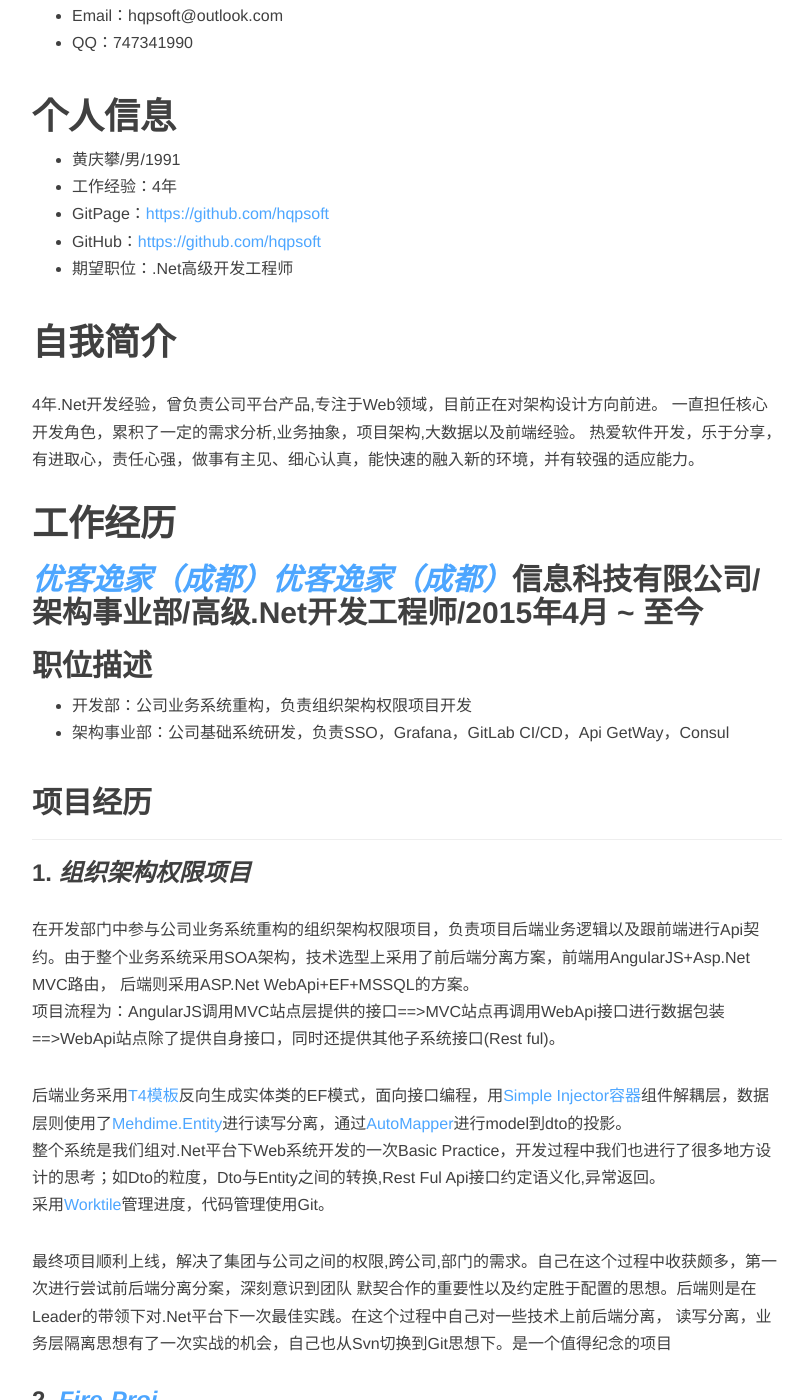
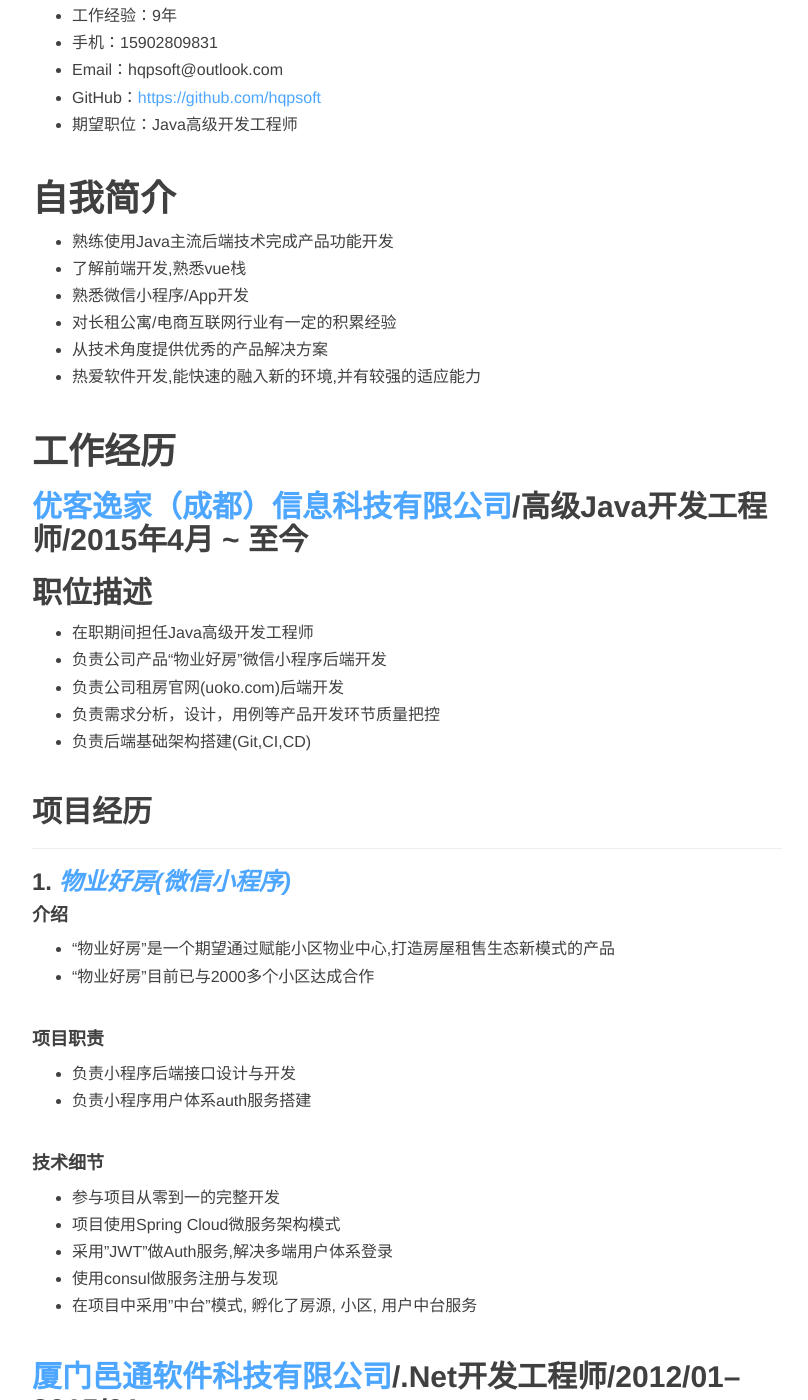
Before and after one commit to hqpsoft/hqpsoft.github.io, a Jekyll site: the page built from _posts/2016-05-18-Resume.md, in a window 1280 px wide and 1400 px high, scrolled down 549 px. Shown: the whole window, without its empty margins (233-1041 px from the left). Built offline with Jekyll 4.4.1, drawn with Linux system fonts in a browser that asks for light colours; nearby versions of some CDN libraries; comment, search, counter and statistics services are not loaded; some of the changed text lies outside the part shown.

Commit message:
Update 2016-05-18-Resume.md

```diff
--- a/_posts/2016-05-18-Resume.md
+++ b/_posts/2016-05-18-Resume.md
@@ -6,79 +6,55 @@
 description: Resume
 ---
 
-# 联系方式
+# 个人信息
+* 黄庆攀/男/1991
+* 工作经验：9年
 * 手机：15902809831
 * Email：hqpsoft@outlook.com
-* QQ：747341990
-
-# 个人信息
-* 黄庆攀/男/1991
-* 工作经验：4年
-* GitPage：[https://github.com/hqpsoft](https://github.com/hqpsoft)
 * GitHub：[https://github.com/hqpsoft](https://github.com/hqpsoft)
-* 期望职位：.Net高级开发工程师
+* 期望职位：Java高级开发工程师
 
 # 自我简介
-4年.Net开发经验，曾负责公司平台产品,专注于Web领域，目前正在对架构设计方向前进。
-一直担任核心开发角色，累积了一定的需求分析,业务抽象，项目架构,大数据以及前端经验。
-热爱软件开发，乐于分享，有进取心，责任心强，做事有主见、细心认真，能快速的融入新的环境，并有较强的适应能力。
+* 熟练使用Java主流后端技术完成产品功能开发
+* 了解前端开发,熟悉vue栈
+* 熟悉微信小程序/App开发
+* 对长租公寓/电商互联网行业有一定的积累经验
+* 从技术角度提供优秀的产品解决方案
+* 热爱软件开发,能快速的融入新的环境,并有较强的适应能力
 
 # 工作经历
 
-## ***[优客逸家（成都）优客逸家（成都）](http://www.uoko.com/)***信息科技有限公司/架构事业部/高级.Net开发工程师/2015年4月 ~ 至今
+## [优客逸家（成都）信息科技有限公司](http://www.uoko.com/)/高级Java开发工程师/2015年4月 ~ 至今
 
 ## 职位描述
-* 开发部：公司业务系统重构，负责组织架构权限项目开发
-* 架构事业部：公司基础系统研发，负责SSO，Grafana，GitLab CI/CD，Api GetWay，Consul
+* 在职期间担任Java高级开发工程师
+* 负责公司产品“物业好房”微信小程序后端开发
+* 负责公司租房官网(uoko.com)后端开发
+* 负责需求分析，设计，用例等产品开发环节质量把控
+* 负责后端基础架构搭建(Git,CI,CD)
 
 ## 项目经历
 ---
 
-### 1.  ***组织架构权限项目***
-在开发部门中参与公司业务系统重构的组织架构权限项目，负责项目后端业务逻辑以及跟前端进行Api契约。由于整个业务系统采用SOA架构，技术选型上采用了前后端分离方案，前端用AngularJS+Asp.Net MVC路由，
-后端则采用ASP.Net WebApi+EF+MSSQL的方案。
-项目流程为：AngularJS调用MVC站点层提供的接口==>MVC站点再调用WebApi接口进行数据包装==>WebApi站点除了提供自身接口，同时还提供其他子系统接口(Rest ful)。
-
-后端业务采用[T4模板](https://github.com/sjh37/EntityFramework-Reverse-POCO-Code-First-Generator)反向生成实体类的EF模式，面向接口编程，用[Simple Injector容器](https://github.com/simpleinjector/SimpleInjector)组件解耦层，数据层则使用了[Mehdime.Entity](https://github.com/mehdime/DbContextScope)进行读写分离，通过[AutoMapper](https://github.com/AutoMapper/AutoMapper)进行model到dto的投影。
-整个系统是我们组对.Net平台下Web系统开发的一次Basic Practice，开发过程中我们也进行了很多地方设计的思考；如Dto的粒度，Dto与Entity之间的转换,Rest Ful Api接口约定语义化,异常返回。
-采用[Worktile](https://worktile.com/)管理进度，代码管理使用Git。
-
-最终项目顺利上线，解决了集团与公司之间的权限,跨公司,部门的需求。自己在这个过程中收获颇多，第一次进行尝试前后端分离分案，深刻意识到团队
-默契合作的重要性以及约定胜于配置的思想。后端则是在Leader的带领下对.Net平台下一次最佳实践。在这个过程中自己对一些技术上前后端分离，
-读写分离，业务层隔离思想有了一次实战的机会，自己也从Svn切换到Git思想下。是一个值得纪念的项目
-
-### 2.  ***[Fire-Proj](https://github.com/uoko-J-Go/fire-proj)***
+### 1.  ***[物业好房(微信小程序)](https://mp.weixin.qq.com/s/fQddpJJSHr07cvaBX8IYFw)***
 
 #### 介绍
-* 搭建 CI 做代码的部署自动化过程
-* 规范 CI 过程中的开发模型以及三方(jira,git...)集成问题
-* 规范 CI 基础上的测试,上线等环境搭建以及交付流程
-* 代码质量控制工具提供体验不错的代码审查,减少抵抗心理
-
-#### 目的
-* 解决密集事件时间点上人力占用(提测,上线过程太一的辛苦和时间占用)
-* 解决各个任务之间独立测试,上线,尽可能不互相影响,依赖阻碍.(轻便交付)
-* 代码质量控制
-* 自动化流程保证,上线版本控制,备份,问题回滚等部署问题
+* "物业好房"是一个期望通过赋能小区物业中心,打造房屋租售生态新模式的产品
+* "物业好房"目前已与2000多个小区达成合作
 
 #### 项目职责
-* [对CI,CD相关知识储备](https://hqpsoft.github.io/%E6%8A%80%E6%9C%AF%E5%88%86%E4%BA%AB/CI%E5%88%9D%E6%AD%A5%E4%BA%86%E8%A7%A3.html)
-* [梳理GitFlow流程](https://hqpsoft.github.io/%E6%8A%80%E6%9C%AF%E5%88%86%E4%BA%AB/GitFlow.html)
-* CI,CD流程原型设计与梳理
-* UI设计与实现
-* 后台业务逻辑+Api接口
+* 负责小程序后端接口设计与开发
+* 负责小程序用户体系auth服务搭建
 
 #### 技术细节
-* 前端采用AngularJs+[Metronic模板](http://www.keenthemes.com/preview/metronic/theme/admin_2/)
-* 后台采用Asp.Net WebApi+EF(code first模式)+MSSQL
-* 使用[simple injector容器](https://github.com/simpleinjector/SimpleInjector)解耦层之间关系
-* 使用GitLab CI+[FAKE-F#](https://github.com/fsharp/FAKE)实现自动build,部署,回滚
-* 采用约定胜于配置方案config data transfering 用于多分支测试
-* GitLab作为code review
-* 使用Trello管理项目计划与进度
+* 参与项目从零到一的完整开发
+* 项目使用Spring Cloud微服务架构模式
+* 采用"JWT"做Auth服务,解决多端用户体系登录
+* 使用consul做服务注册与发现
+* 在项目中采用"中台"模式, 孵化了房源, 小区, 用户中台服务
 
 
-## ***[厦门邑通软件科技有限公司](http://www.etomweb.com/)***/研发部/.Net开发工程师/2011/10--2014/12
+## [厦门邑通软件科技有限公司](http://www.etomweb.com/)/.Net开发工程师/2012/01--2015/01
 ---
 
 ## 职位描述
@@ -93,11 +69,6 @@
 * “E管通”是面向全市中小微企业的国家中小企业公共服务示范平台。
 * “E管通”是PaaS云平台，它聚各类企业管理SaaS于同一平台，形成规模服务，提升厦门市云服务平台的整体影响力，打造联合发展、互相促进的良性业态机制。
 * “E管通”免费应用:销售，采购，仓库，客服，物流，生产，财务，人资，办公，项目，门店，订货，CRM管理
-
-#### 目的
-* 免费的中小微企业云管理服务
-* 为各类企业管理云服务商提供接入服务
-* 让天下企业轻松管理
 
 #### 项目职责
 * 平台Bug解决
@@ -119,25 +90,25 @@
 # 技能清单
 
 #### 后端：
-熟悉：C#，Asp.Net MVC/WebApi，EF，LinqLambda，Aspx，IIS
-了解：DDD，Dapper，SignalR，.Net Core，Go
+熟悉：Java, SpringCloud，SpringBoot，MyBatis，MQ，Consul，Redis，RabbitMQ
+了解：Linux,Docker，K8S,Maven,Xshell、Xftp
 
 #### 数据库：
-熟悉：MSSQL
-了解：MySQL，SQLite，MongoDB
+熟悉：MySQL, SQLServer
+了解：MongoDB
 
 #### 前端：
-熟悉：JavaScript，Ajax，Jquery，EasyUI/Ligerui，AngularJS
-了解：Html/Cs，Echarts，Bootstrap
+熟悉：JavaScript，Ajax，Jquery，Vue
+了解：Html/Cs，Echarts，Bootstrap,React
 
 #### 其他：
-SSO，Consul，AutoMapper，Simple Injector，Log4Net，NLog，MSBuild
+Maven
 
 #### 版本管理：
 Svn，Git，GitHub，GitLab
 
 #### 文档工具:
-禅道，Trello，Worktile，Redmine
+禅道，Trello，Worktile
 
 # 致谢
 
```
